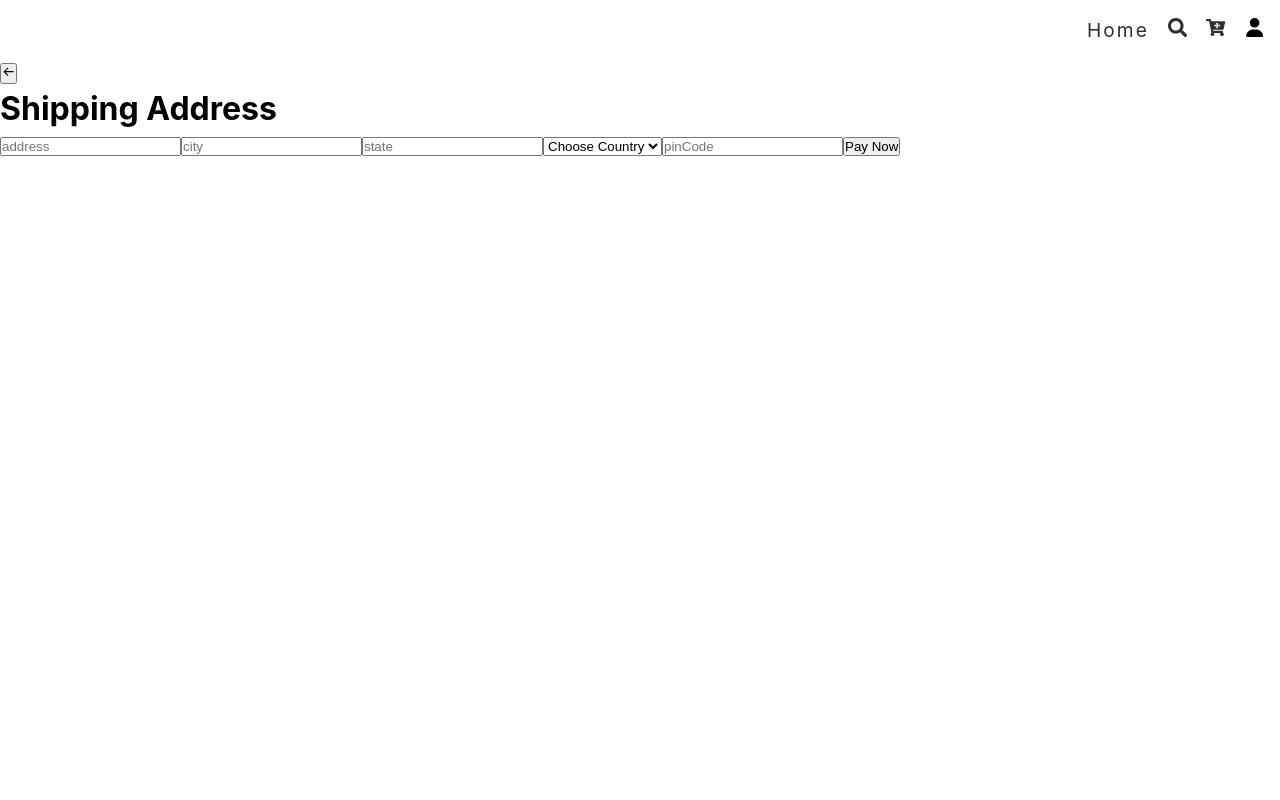
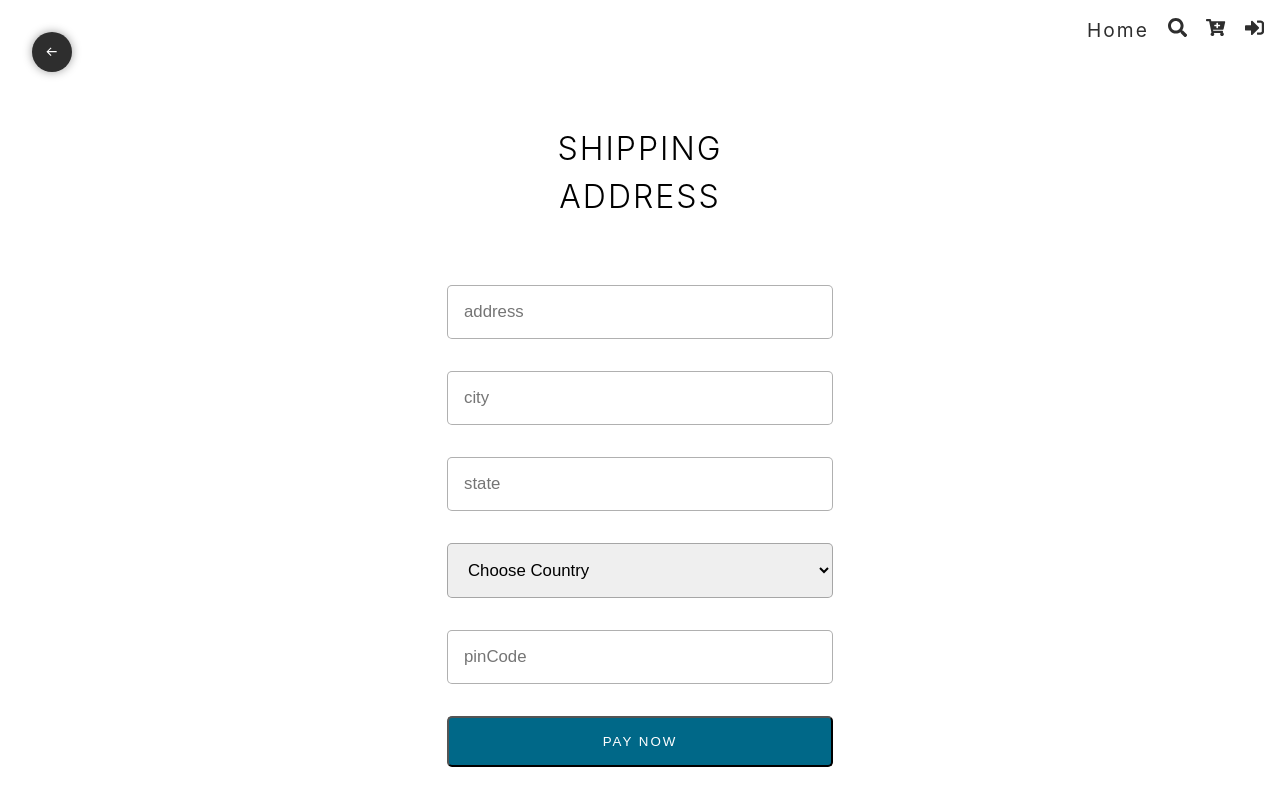
Before and after one commit to 7vTr0x7/E-Commerce, a React (Vite) app in the folder front-end/: page /shipping in a window 1280 px wide. Built offline with nearby package versions, Linux system fonts and the light colour scheme.

Commit message:
Shipping

```diff
--- a/front-end/src/components/Header.tsx
+++ b/front-end/src/components/Header.tsx
@@ -8,7 +8,7 @@
 import { FaUser } from "react-icons/fa6";
 import { Link } from "react-router-dom";
 
-const user = { _id: "sf", role: "admin" };
+const user = { _id: "", role: "" };
 
 const Header = () => {
   const [isOpen, setIsOpen] = useState<boolean>(false);
--- a/front-end/src/pages/shipping.tsx
+++ b/front-end/src/pages/shipping.tsx
@@ -1,5 +1,6 @@
 import { ChangeEvent, useState } from "react";
 import { BiArrowBack } from "react-icons/bi";
+import { useNavigate } from "react-router-dom";
 
 const Shipping = () => {
   const [shippingInfo, setShippingInfo] = useState({
@@ -10,6 +11,8 @@
     pinCode: "",
   });
 
+  const navigate = useNavigate();
+
   const changeHandler = (
     e: ChangeEvent<HTMLInputElement | HTMLSelectElement>
   ) => {
@@ -18,7 +21,7 @@
 
   return (
     <div className="shipping">
-      <button>
+      <button className="back-btn" onClick={() => navigate("/cart")}>
         <BiArrowBack />
       </button>
 
--- a/front-end/src/styles/app.scss
+++ b/front-end/src/styles/app.scss
@@ -36,7 +36,7 @@
 @import "admin-styles/mixin";
 @import "home";
 @import "cart.scss";
-// @import "shipping";
+@import "shipping.scss";
 // @import "login";
 // @import "search";
 @import "admin-styles/dashboard";
--- /dev/null
+++ b/front-end/src/styles/shipping.scss
@@ -0,0 +1,61 @@
+.shipping {
+  @include flex;
+
+  .back-btn {
+    @include square(2.5rem);
+    background-color: $color2;
+    color: $color1;
+    @include flex;
+    position: fixed;
+    top: 2rem;
+    left: 2rem;
+    border-radius: 100%;
+    border: none;
+    outline: none;
+    cursor: pointer;
+    @include baseShadow;
+
+    svg {
+      transition: all 0.3s;
+    }
+
+    &:hover svg {
+      translate: -0.25rem;
+    }
+  }
+
+  > form {
+    max-width: 450px;
+    width: 100%;
+    @include flex(column, center, stretch, 2rem);
+    padding: 2rem;
+
+    > h1 {
+      @include heading(2px);
+      margin: 2rem;
+      text-align: center;
+    }
+    > input,
+    > select {
+      border: 1px solid rgba(31, 31, 31, 0.351);
+      padding: 1rem;
+      outline: none;
+      font-size: 1.05rem;
+      border-radius: 5px;
+    }
+
+    > button {
+      background-color: $color3;
+      padding: 1rem;
+      text-decoration: none;
+      color: $color1;
+      @include flex;
+      text-transform: uppercase;
+      letter-spacing: 2px;
+      border-radius: 5px;
+      &:hover {
+        opacity: 0.8;
+      }
+    }
+  }
+}
```
